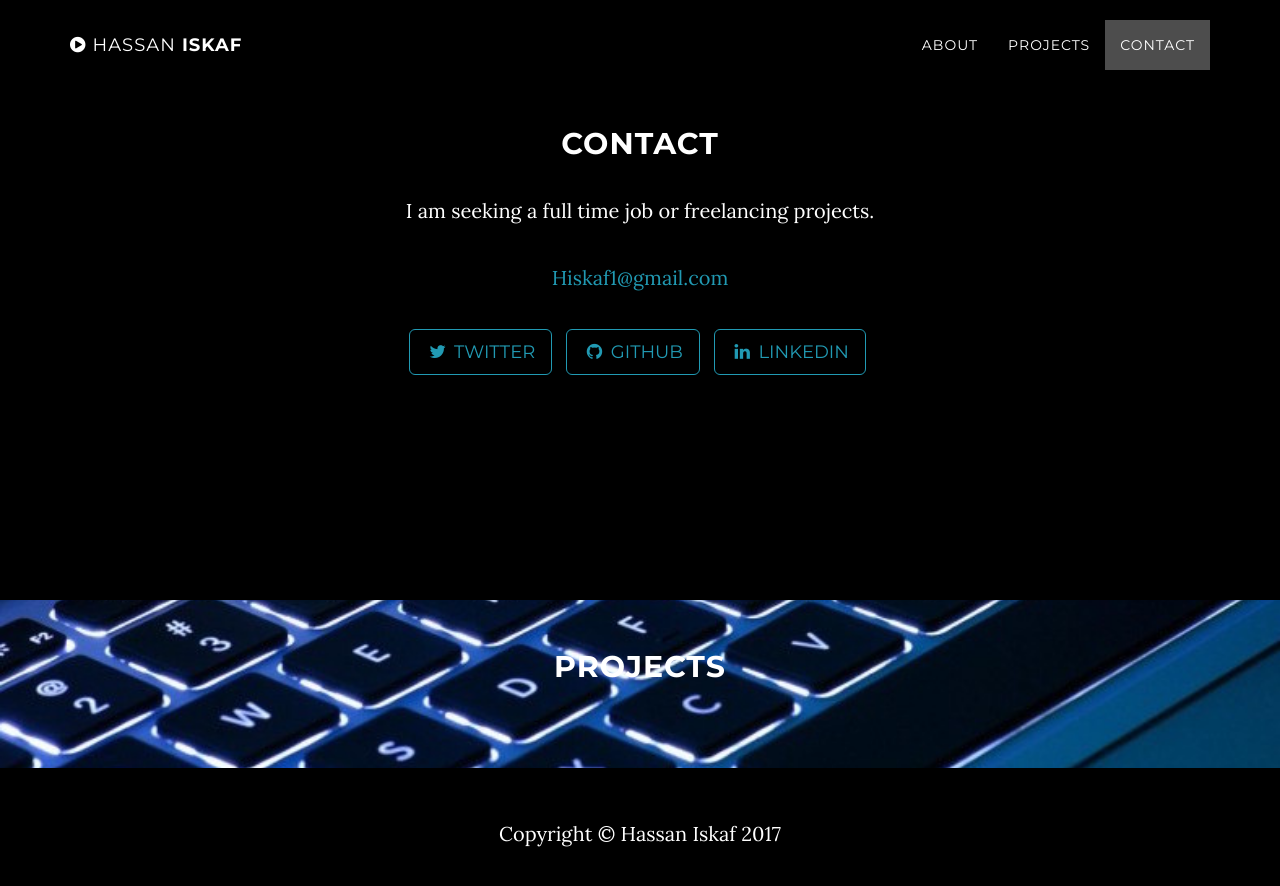
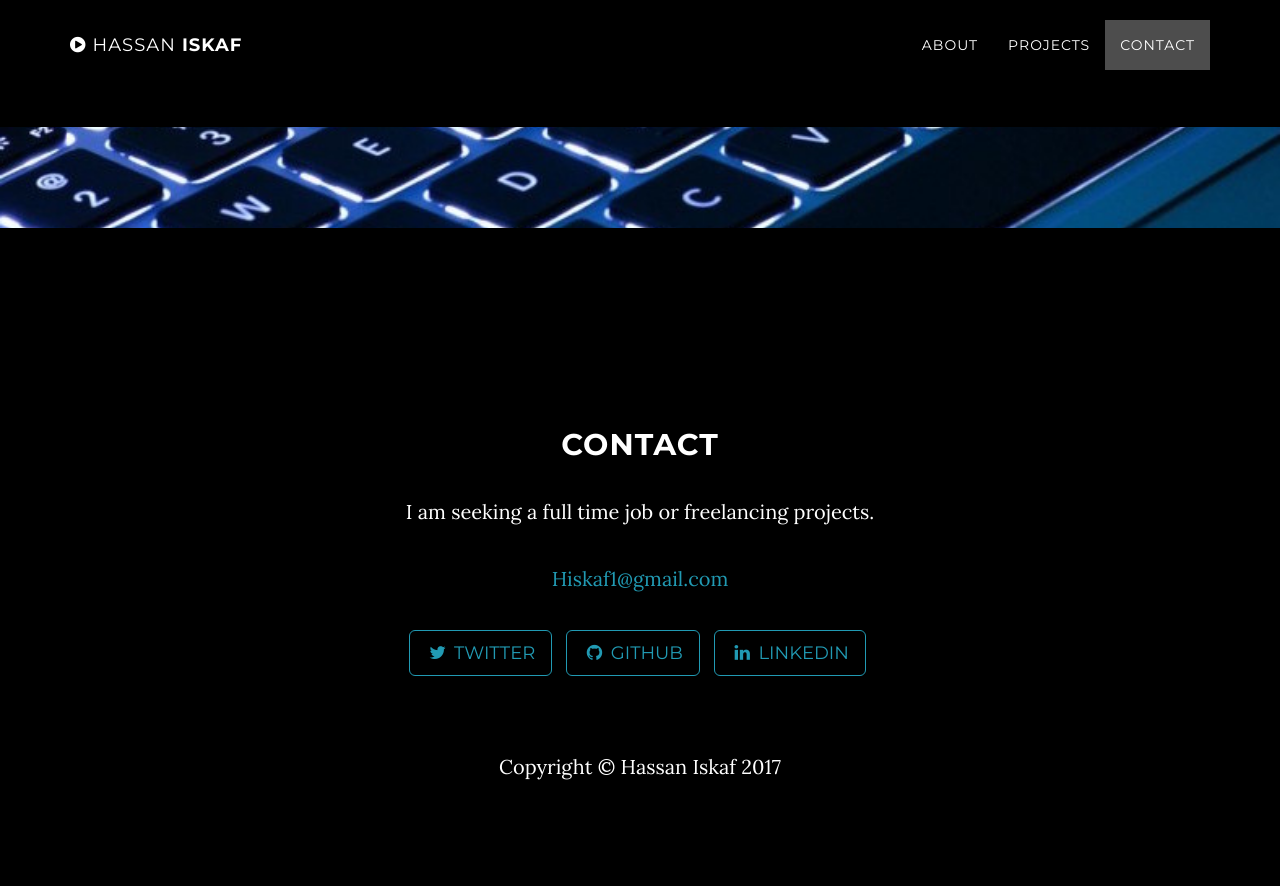
Before and after one commit to hassanisk/hassanisk.github.io, a Jekyll site: the page built from index.html, in a window 1280 px wide and 900 px high, scrolled down 6039 px. Shown: the top 886 px of the window. Built offline with Jekyll 4.4.1, drawn with Linux system fonts in a browser that asks for light colours; after the commit the page ends 6872 px from its top, so only the background shows below that.

Commit message:
paralex testing

```diff
--- a/_includes/css/grayscale.css
+++ b/_includes/css/grayscale.css
@@ -296,6 +296,9 @@ a:focus {
   -moz-background-size: cover;
   background-size: cover;
   -o-background-size: cover;
+  background-attachment: fixed;
+  background-position: center;
+  background-repeat: no-repeat;
 }
 
 
--- a/_includes/parallex.html
+++ b/_includes/parallex.html
@@ -3,8 +3,6 @@
   <div class="parallex-section">
     <div class="container">
       <div class="col-lg-8 col-lg-offset-2">
-        <h2>Projects</h2>
-
       </div>
     </div>
   </div>
--- a/_layouts/default.html
+++ b/_layouts/default.html
@@ -10,9 +10,9 @@
     {% include project-two.html %}
     {% include project-three.html %}
     {% include project-four.html %}
+    {% include parallex.html %}
     {% include contact.html %}
     {% include map.html %}
-    {% include parallex.html %}
     {% include footer.html %}
     {% include js.html %}
     </body>
```
